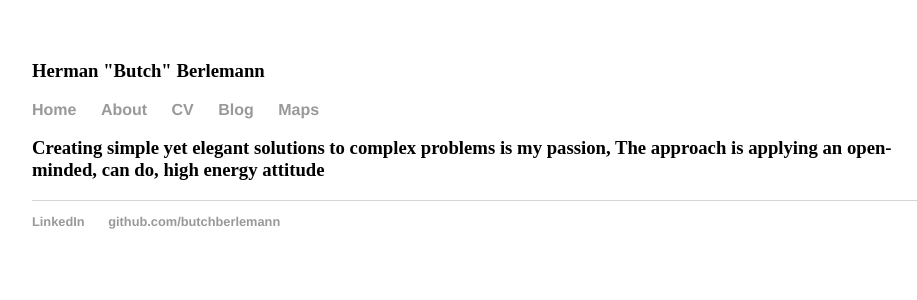
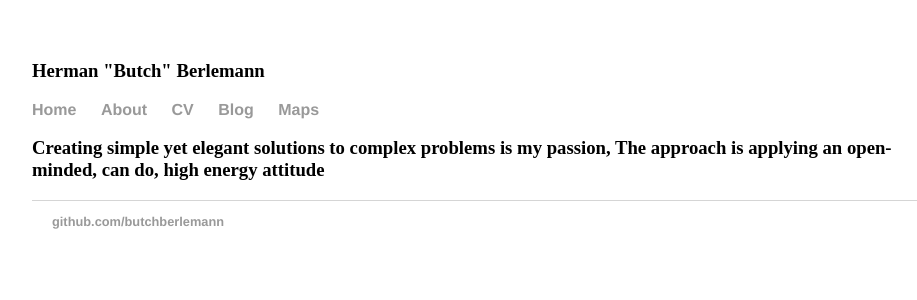
Before and after one commit to butchberlemann/butchberlemann.github.io, a Jekyll site: the page built from index.html, in a window 1280 px wide. Shown: the top 300 px of the page, without its empty margins (160-1077 px from the left). Built offline with Jekyll 4.4.1, drawn with Linux system fonts in a browser that asks for light colours.

Commit message:
Update default.html

```diff
--- a/_layouts/default.html
+++ b/_layouts/default.html
@@ -26,7 +26,8 @@
 
 			<footer>
 	    		<ul>
-				<li><a href="www.linkedin.com/in/butch-berlemann-09ba247">LinkedIn</a></li>
+
+				<li><a href="www.linkedin.com/in/butch-berlemann-09ba247" target="_blank"><i class="icon icon-linkedin"></i></a></li>
 	        		<li><a href="https://github.com/butchberlemann">github.com/butchberlemann</a></li>
 				</ul>
 			</footer>
```
